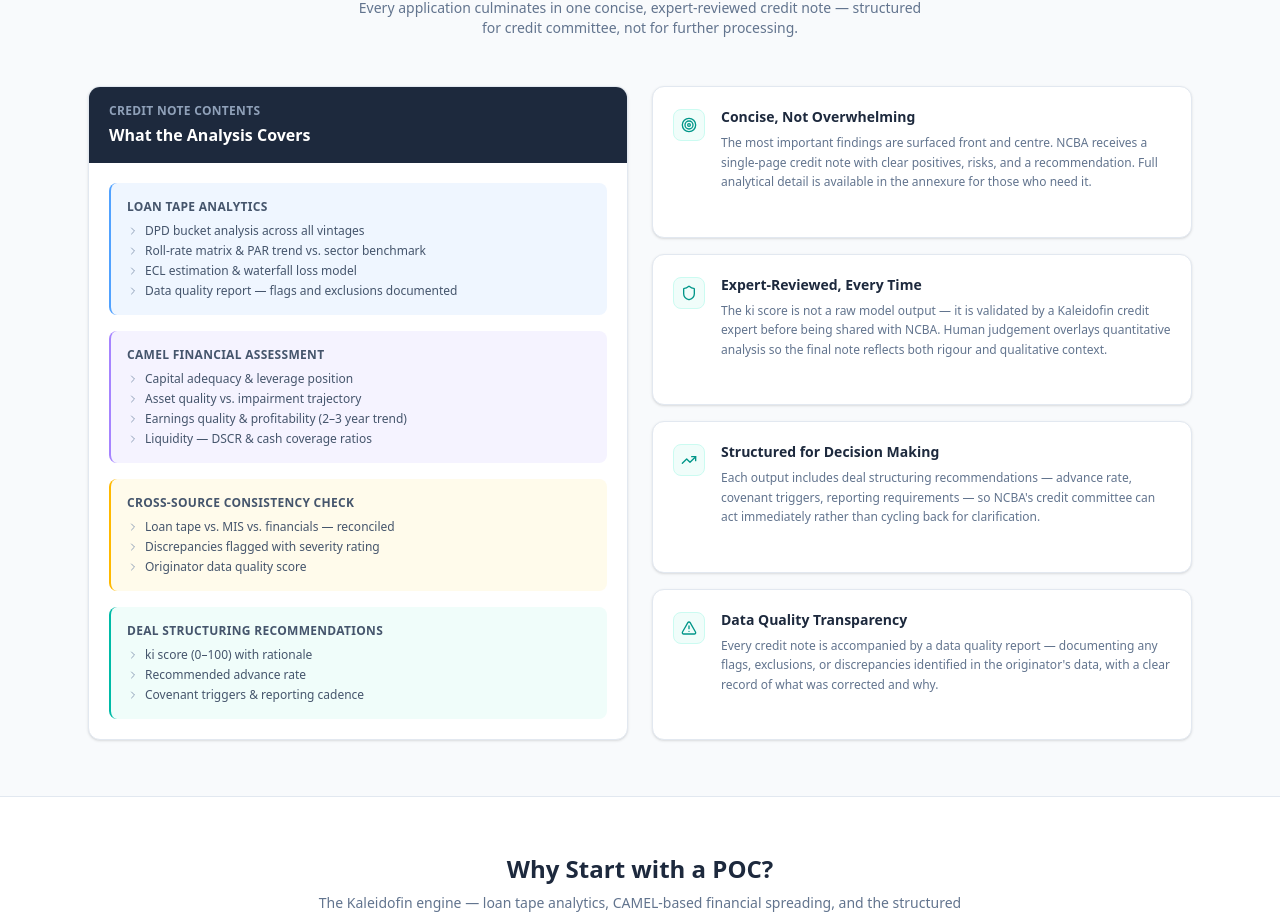
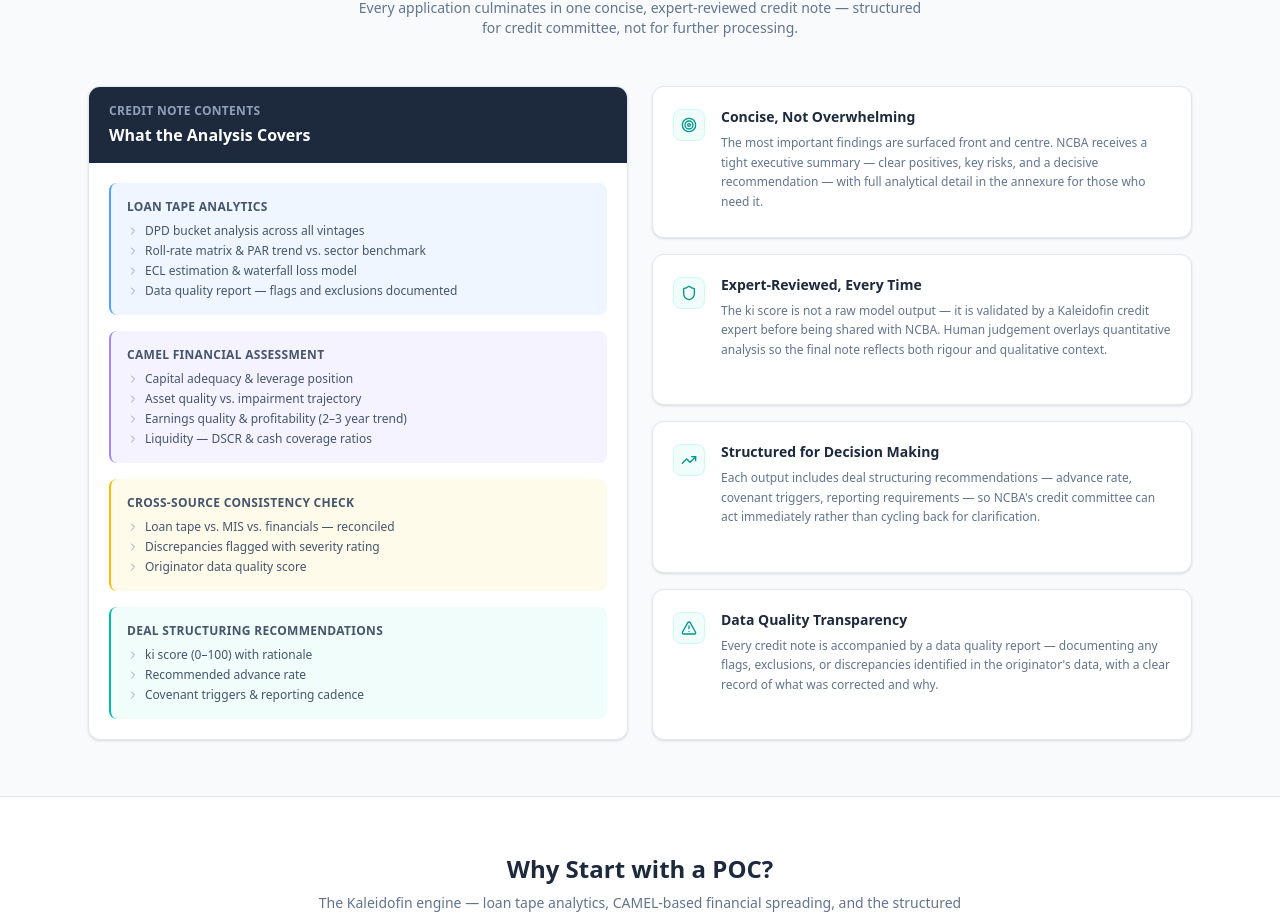
Before and after one commit to Karthik-Velu/ncba-demo, a Next.js app: page /poc in a window 1280 px wide. Shown: the part 2477-3392 px from the top of the page. Built offline with nearby package versions, Linux system fonts and the light colour scheme; no server answers; the database is empty.

Commit message:
Replace 'single-page credit note' with 'tight executive summary'
https://claude.ai/code/session_01J9NYYRSbnZR1K22AXi1Jkg

```diff
--- a/src/app/poc/page.tsx
+++ b/src/app/poc/page.tsx
@@ -379,7 +379,7 @@ export default function POCPage() {
                 {
                   icon: Target,
                   title: 'Concise, Not Overwhelming',
-                  body: 'The most important findings are surfaced front and centre. NCBA receives a single-page credit note with clear positives, risks, and a recommendation. Full analytical detail is available in the annexure for those who need it.',
+                  body: 'The most important findings are surfaced front and centre. NCBA receives a tight executive summary — clear positives, key risks, and a decisive recommendation — with full analytical detail in the annexure for those who need it.',
                 },
                 {
                   icon: Shield,
```
